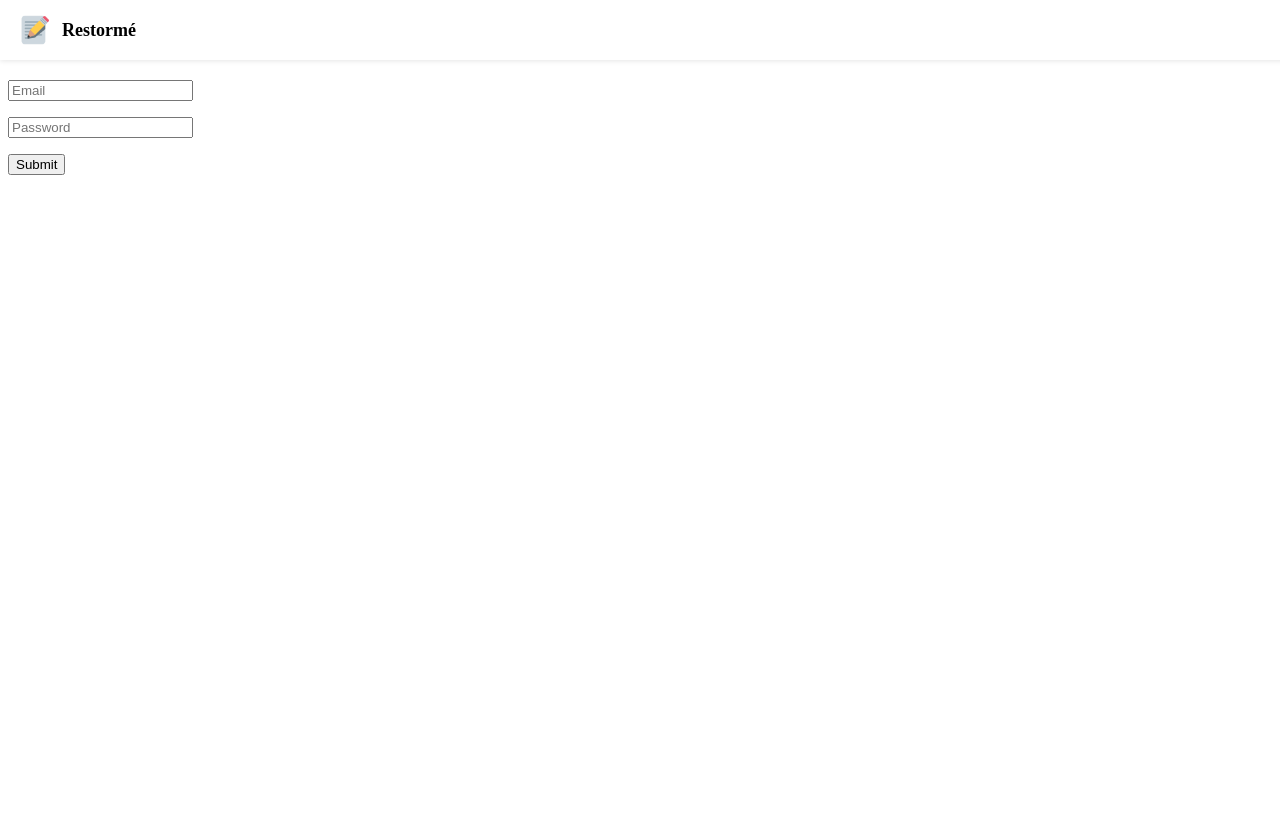
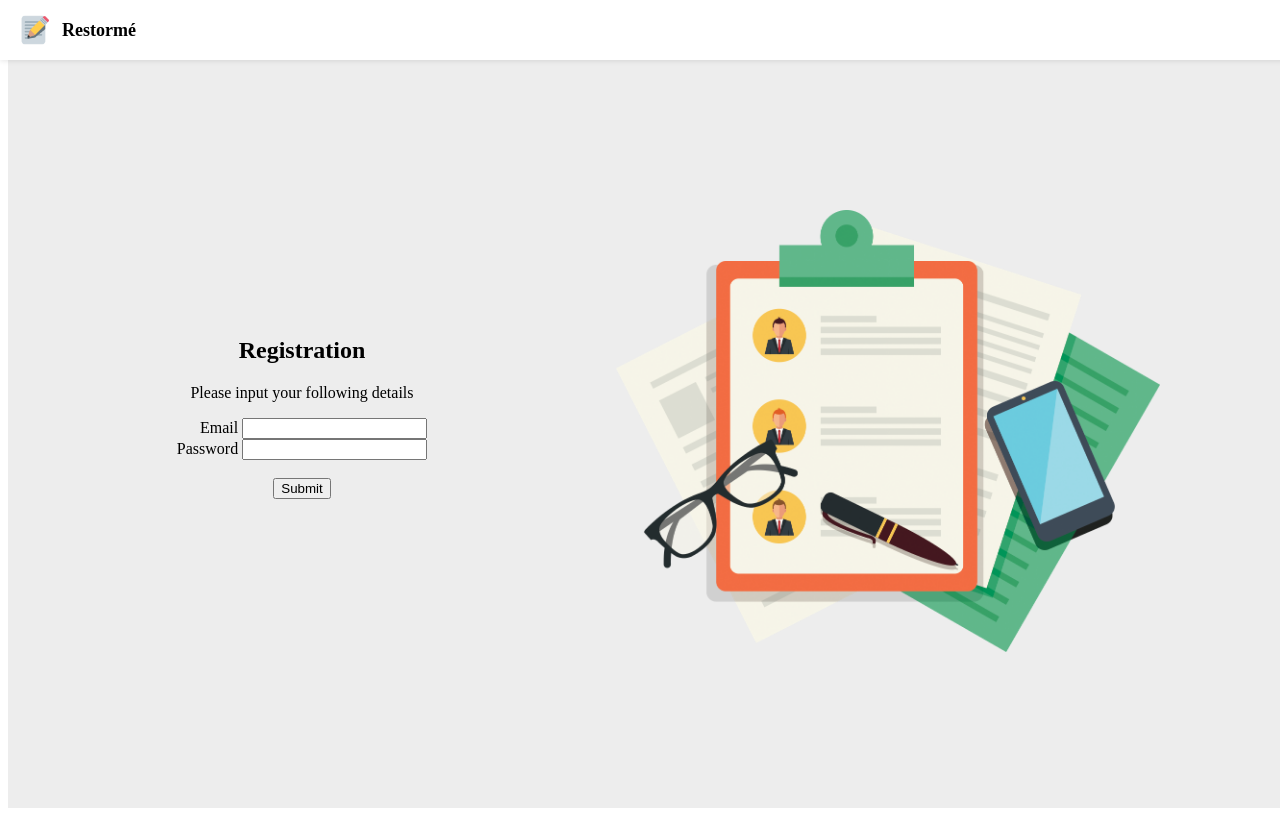
Before and after one commit to BT3103AppDev1/l1-final-project-group-13, a Vue app in the folder Restorme/: page /register in a window 1280 px wide. Built offline with nearby package versions, Linux system fonts and the light colour scheme.

Commit message:
improved layout for login and register page

```diff
--- a/Restorme/src/views/Login.vue
+++ b/Restorme/src/views/Login.vue
@@ -4,34 +4,25 @@
       <div class="loginDetails">
         <form @submit.prevent="login">
           <h2 class="mb-3">Welcome!</h2>
-          <h3>It is great to see you back</h3>
+          <p>It is great to see you back</p>
           <div class="input">
-            <label for="email">Email address</label>
-            <input
-              class="form-control"
-              type="text"
-              name="email"
-              placeholder="email@adress.com"
-            />
+            <label for="email">Email </label>
+            <input type="email" name="email" placeholder="" /> <br />
+            <label for="password">Password </label>
+            <input type="password" name="password" placeholder="" /> <br />
           </div>
-          <div class="input">
-            <label for="password">Password</label>
-            <input
-              class="form-control"
-              type="password"
-              name="password"
-              placeholder="password123"
-            />
-          </div>
-
+          <br />
+          <br />
           <button type="submit" class="mt-4 btn-pers" id="login_button">
             Login
           </button>
-          <div class="alternative-option mt-4">
+          <br />
+          <br />
+          <button class="alternative-option mt-4">
             <span @click="moveToRegister"
               >Don't have an account? Register here!</span
             >
-          </div>
+          </button>
         </form>
       </div>
     </div>
@@ -113,4 +104,15 @@ export default {
 .loginDetails {
   padding: 20px;
 }
+
+.input {
+  display: inline-block;
+  text-align: right;
+}
+
+form {
+  text-align: center;
+  align-items: center;
+  margin: auto;
+}
 </style>
--- a/Restorme/src/views/Register.vue
+++ b/Restorme/src/views/Register.vue
@@ -1,33 +1,64 @@
 <template>
-    <h1>Create an Account</h1>
-    <p><input type = "text" placeholder="Email" v-model="email" /></p>
-    <p><input type = "text" placeholder="Password" v-model="password" /></p>
-    <p><button @click="register">Submit</button></p>
+  <div class="container">
+    <div class="loginContainer">
+      <div class="loginDetails">
+        <form @submit.prevent="login">
+          <h2 class="mb-3">Registration</h2>
+          <p>Please input your following details</p>
+          <div class="input">
+            <label for="email">Email </label>
+            <input type="email" name="email" placeholder="" /> <br />
+            <label for="password">Password </label>
+            <input type="password" name="password" placeholder="" /> <br />
+          </div>
+          <br />
+          <br />
+          <button class="alternative-option mt-4">
+            <span @click="register">Submit</span>
+          </button>
+        </form>
+      </div>
+    </div>
+    <div class="loginBackgroundContainer">
+      <div id="backgroundImage">
+        <img
+          src="../assets/login background.png"
+          alt="Login Background"
+          id="backgroundImage"
+        />
+      </div>
+    </div>
+  </div>
 </template>
 
 <script setup>
-import { ref } from "vue";
-import { getAuth, createUserWithEmailAndPassword } from "firebase/auth";
-import { getFirestore, collection, getDocs, addDoc, doc } from 'firebase/firestore';
+import { ref } from 'vue';
+import { getAuth, createUserWithEmailAndPassword } from 'firebase/auth';
+import {
+  getFirestore,
+  collection,
+  getDocs,
+  addDoc,
+  doc,
+} from 'firebase/firestore';
 import { useRouter } from 'vue-router';
-import {auth, db} from "../firebase.js";
-
+import { auth, db } from '../firebase.js';
 
 const router = useRouter();
-const email = ref("");
-const password = ref("");
+const email = ref('');
+const password = ref('');
 const register = () => {
   createUserWithEmailAndPassword(auth, email.value, password.value)
     .then((data) => {
-        console.log("Successfully Registered");
+      console.log('Successfully Registered');
       router.push('./Home');
     })
     .catch((error) => {
       console.log(error.code);
-        alert(error.message)
-    })
+      alert(error.message);
+    });
   try {
-        const docRef = addDoc(collection(db, "users"), {
+    const docRef = addDoc(collection(db, 'users'), {
       Email: email.value,
       Name: null,
       Age: null,
@@ -35,11 +66,52 @@ const register = () => {
       Experience: null,
       SocialMediaLinks: null,
     });
-    console.log("Document written with ID: ", docRef.id);
-    } catch(e) {
-    console.error("Error adding document: ", e);
+    console.log('Document written with ID: ', docRef.id);
+  } catch (e) {
+    console.error('Error adding document: ', e);
+  }
+};
+</script>
+
+<style scoped>
+.container {
+  display: flex;
+  justify-content: center;
+  align-items: center;
+  height: 100vh;
+  width: 100vw;
+  background-color: #ededed;
+}
+.loginContainer {
+  flex: 2;
+  /* background-color: yellow; */
+  align-self: center;
+  margin-left: 70px;
+}
+.loginBackgroundContainer {
+  flex: 3;
+  margin-top: 50px;
+  margin-left: 90px;
+  /* background-color: green; */
 }
 
+#backgroundImage {
+  width: 90%;
+  height: 90%;
+}
 
-};
-</script>
+.loginDetails {
+  padding: 20px;
+}
+
+.input {
+  display: inline-block;
+  text-align: right;
+}
+
+form {
+  text-align: center;
+  align-items: center;
+  margin: auto;
+}
+</style>
```
Lines whose indentation alone changed are shown as unchanged.
